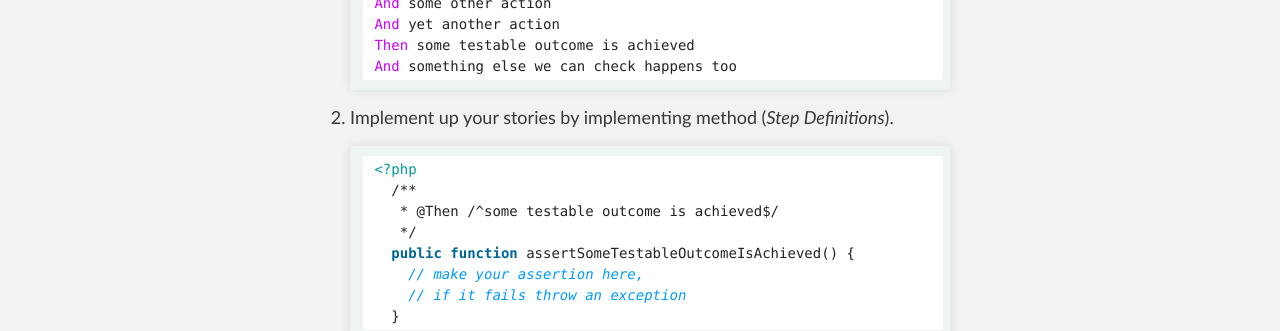
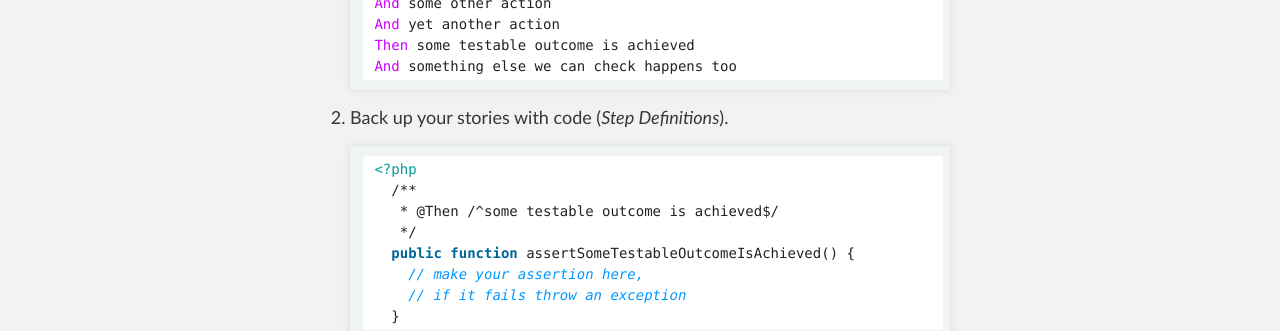
Before and after one commit to stopfstedt/behat-drupal-workshop, a Jekyll site: the page built from behat.md, in a window 1280 px wide. Shown: the part 834-1165 px from the top of the page. Built offline with Jekyll 4.4.1, drawn with Linux system fonts in a browser that asks for light colours; Markdown is read by kramdown in place of the engine named in the settings.

Commit message:
got rid of double implement

````diff
--- a/behat.md
+++ b/behat.md
@@ -32,7 +32,7 @@ prev_page: introduction.html
     And something else we can check happens too
     ```
 
-2. Implement up your stories by implementing method (_Step Definitions_).
+2. Back up your stories with code (_Step Definitions_).
 
     ```php
     <?php
````
